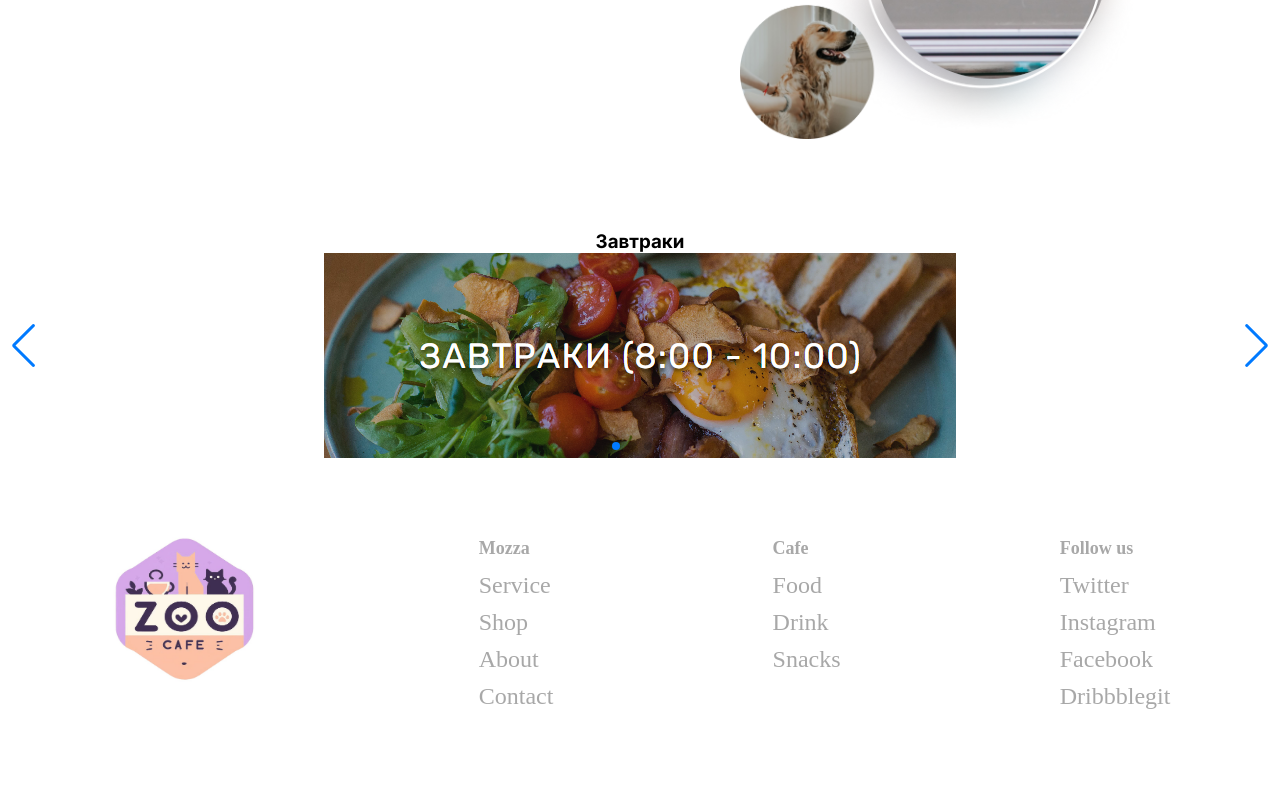
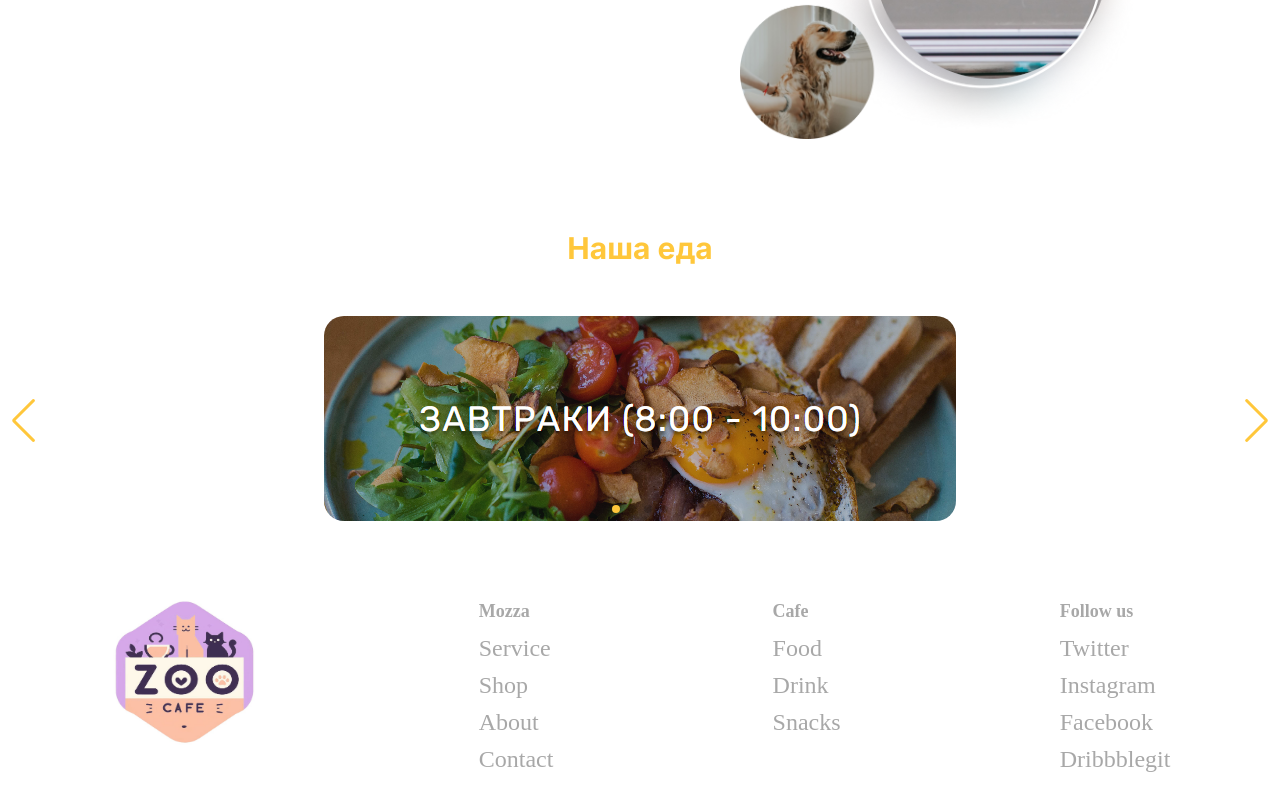
Before and after one commit to jhantai/stray_kids.muhehehe, a React (Create React App) app: page / in a window 1280 px wide. Shown: the part 1706-2506 px from the top of the page. Before the commit the page ends 2443 px from the top, so only its background shows below. Built offline with nearby package versions, Linux system fonts and the light colour scheme.

Commit message:
update food swiper

```diff
--- a/src/constants/foodSwiper.js
+++ b/src/constants/foodSwiper.js
@@ -5,19 +5,15 @@ import zavtraki from '../assets/zavtraki.png'
 
 export const food = [
     {
-        name: 'Завтраки',
         src: zavtraki,
     },
     {
-        name: 'Горячии блюда',
         src: gorych,
     },
     {
-        name: 'Салаты',
         src: salat,
     },
     {
-        name: 'Десерты',
         src: deserts,
     },
 ]
--- a/src/modules/FoodSwiper/FoodSwiper.css
+++ b/src/modules/FoodSwiper/FoodSwiper.css
@@ -5,3 +5,26 @@
 .FoodSwiper{
     margin-bottom: 50px;
 }
+
+.FoodSwiper h2{
+    color: var(--yellow);
+    text-align: center;
+    margin-bottom: 50px;
+    font-size: 30px;
+}
+
+.swiper-button-prev, .swiper-button-next{
+    color: var(--yellow);
+}
+
+.swiper-pagination-bullet-active{
+    background: var(--yellow);
+}
+
+.mainSwiperSlide h3{
+    color: var(--yellow);
+}
+
+.swiperFoodImg{
+    border-radius: 20px;
+}
--- a/src/modules/FoodSwiper/FoodSwiper.jsx
+++ b/src/modules/FoodSwiper/FoodSwiper.jsx
@@ -9,6 +9,7 @@ import './FoodSwiper.css'
 function FoodSwiper(props) {
     return (
         <section className={'FoodSwiper'}>
+            <h2>Наша еда</h2>
             <Swiper
                 navigation={true}
                 pagination={true}
@@ -20,9 +21,8 @@ function FoodSwiper(props) {
                 {food.map((item, idx) => {
                     return (
                         <SwiperSlide className={'mainSwiperSlide'} key={idx}>
-                            <h3>{item.name}</h3>
                             <div>
-                                <img src={item.src} alt="food"/>
+                                <img className={'swiperFoodImg'} src={item.src} alt="food"/>
                             </div>
                             <p>{item.description}</p>
                         </SwiperSlide>
--- a/src/modules/Header/Header.css
+++ b/src/modules/Header/Header.css
@@ -5,6 +5,7 @@ header{
     width: 100%;
     padding: 0 5%;
     background: rgba(0, 0, 0, 0.22);
+    z-index: 99;
 }
 
 header img{
```
